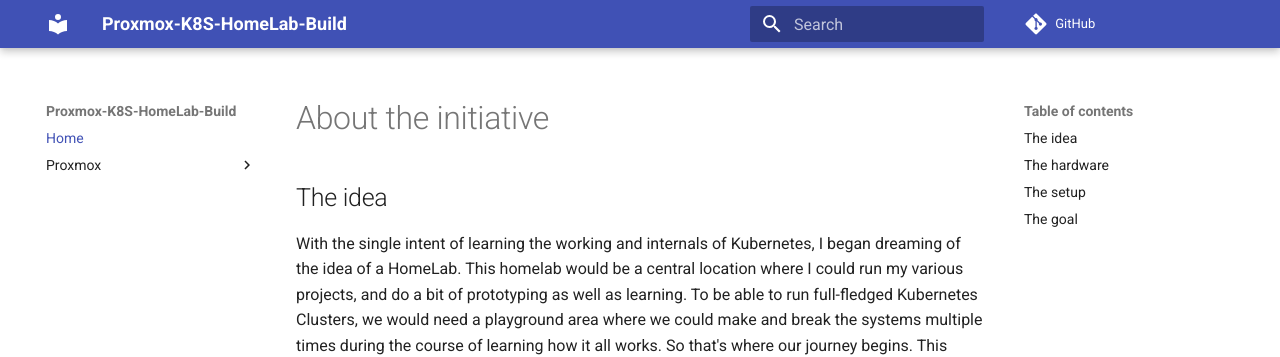
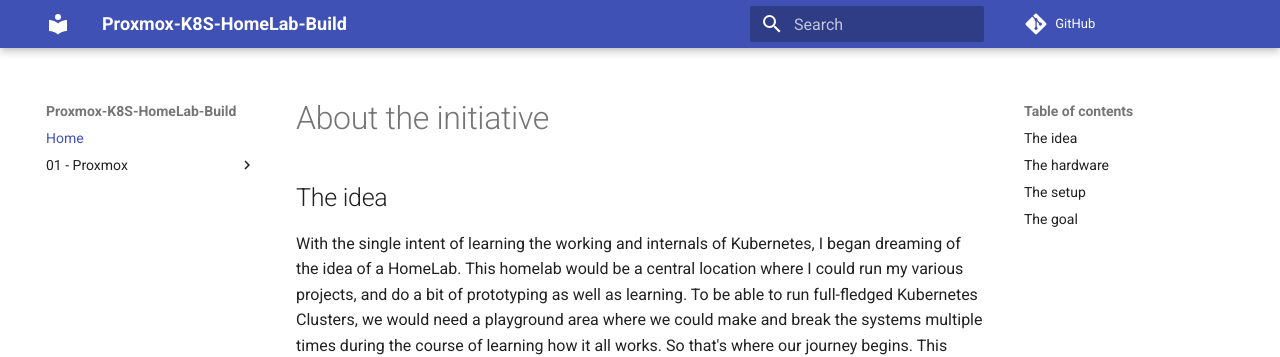
Before and after one commit to sidx64/proxmox-k8s-build, an MkDocs documentation site: the page built from docs/index.md, in a window 1280 px wide. Shown: the top 357 px of the page. Built offline with MkDocs 1.6.1 and Material for MkDocs 9.7.7, drawn with Linux system fonts in a browser that asks for light colours; comment, search, counter and statistics services are not loaded.

Commit message:
updated yml

```diff
--- a/mkdocs.yml
+++ b/mkdocs.yml
@@ -38,7 +38,7 @@
 
 nav:
   - Home: index.md
-  - Proxmox:
+  - 01 - Proxmox:
       - Installation: 01-proxmox/installation/_index.en.md
       - Configuration:
           - Network setup: 01-proxmox/network/_index.en.md
```
